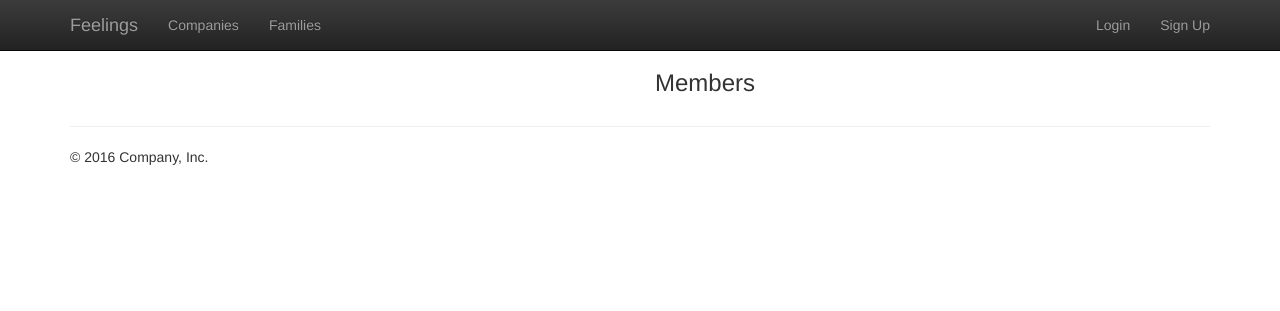
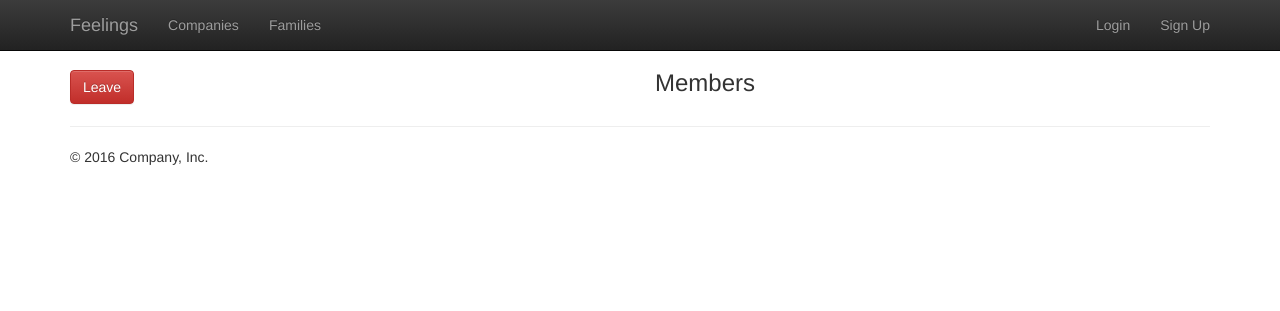
Before and after one commit to iojas/treehouse-django-react, a Django app: template groups/templates/groups/family/detail.html in a window 1280 px wide. Shown: the top 311 px of the page. Run offline with Django 3.2, Linux system fonts and the light colour scheme; the template is opened without the code that fills it, so the values that code supplies are empty; parts of the project's set-up code (start-up, migrations or seed data) failed here and were passed over; some libraries are stand-ins or nearby versions.

Commit message:
leave button

```diff
--- a/groups/templates/groups/company/detail.html
+++ b/groups/templates/groups/company/detail.html
@@ -18,6 +18,8 @@
               {% bootstrap_field form.email_or_username layout='horizontal' %}
               <input type="submit" name="Invite!" class="btn btn-default">
             </form>
+          {% else %}
+            <a href="{% url 'groups:companies:leave' object.slug %}" class="btn btn-danger">Leave</a>
           {% endif %}
       </div>
 
--- a/groups/templates/groups/family/detail.html
+++ b/groups/templates/groups/family/detail.html
@@ -18,6 +18,8 @@
               {% bootstrap_field form.email_or_username layout='horizontal' %}
               <input type="submit" name="Invite!" class="btn btn-default">
             </form>
+          {% else %}
+            <a href="{% url 'groups:families:leave' object.slug %}" class="btn btn-danger">Leave</a>
           {% endif %}
       </div>
 
```
Also changed, not shown: db.sqlite3.
